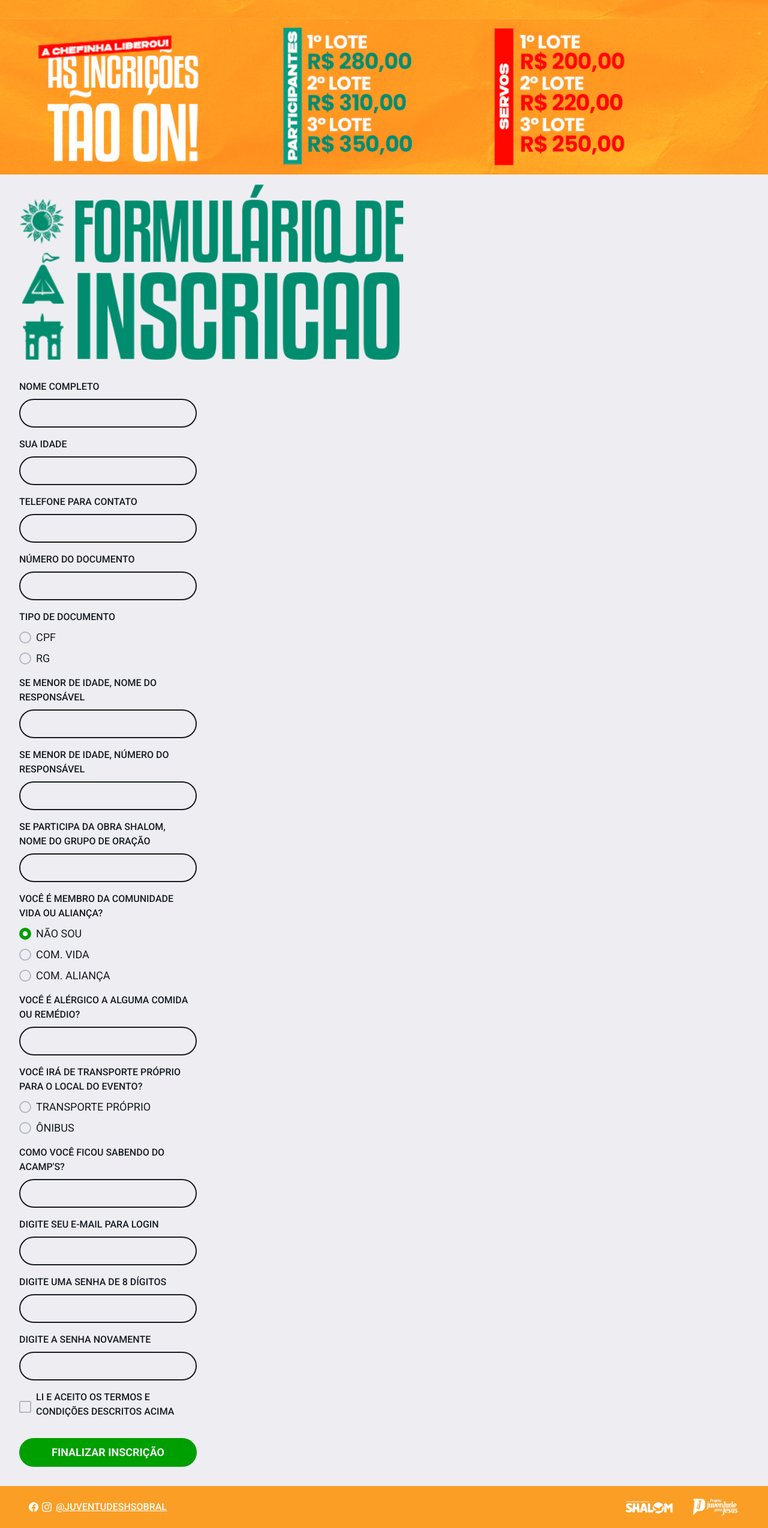
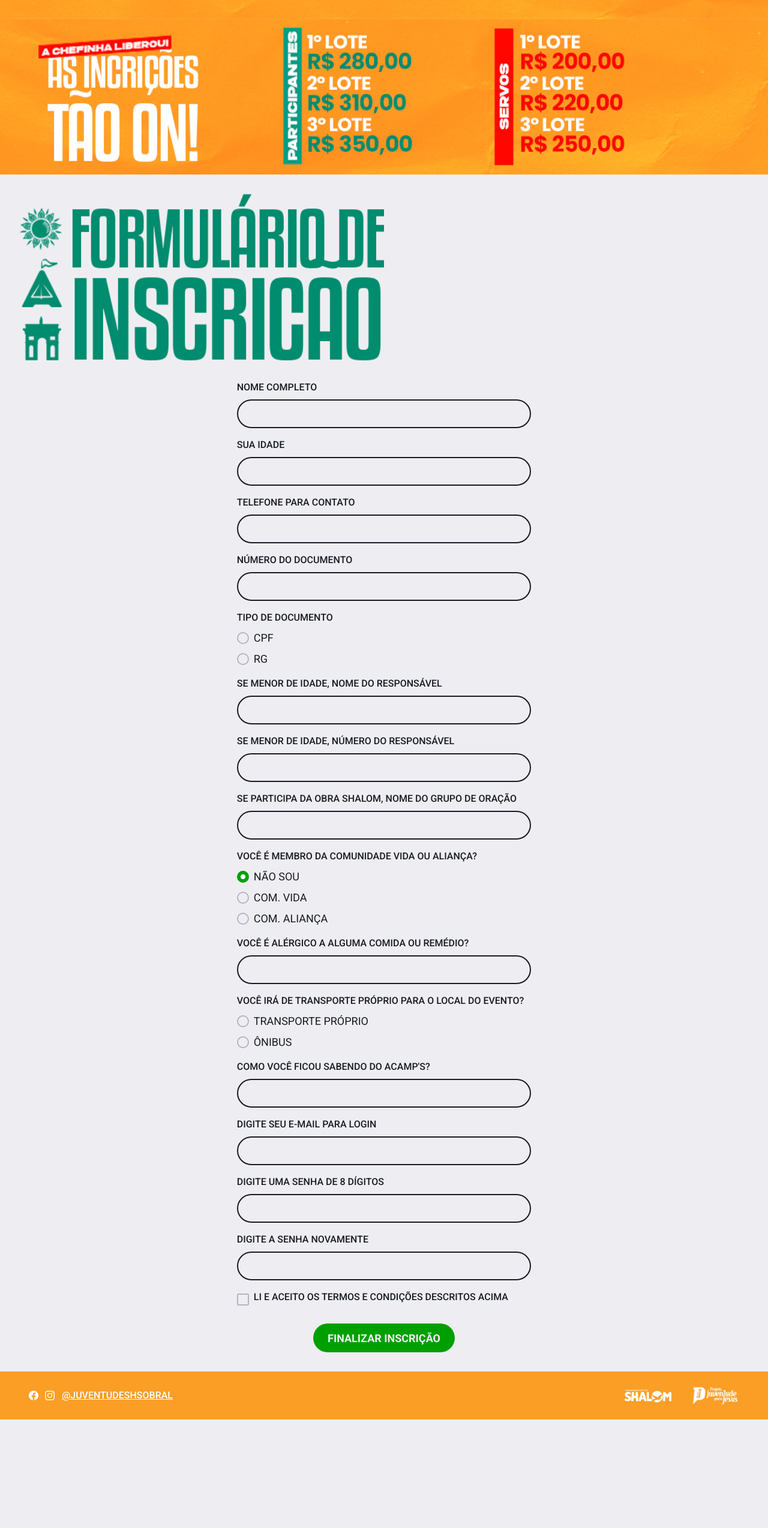
Before and after one commit to kefrenkennedy/shalom-project, a Next.js app: page / in a window 1280 px wide. Shown: the part 1857-4405 px from the top of the page at 60% size. After the commit the page ends 4224 px from the top, so only its background shows below. Built offline with nearby package versions, Linux system fonts and the light colour scheme; no server answers.

Commit message:
style: adjust footer

```diff
--- a/src/components/Footer/index.tsx
+++ b/src/components/Footer/index.tsx
@@ -1,13 +1,14 @@
 import { BsFacebook, BsInstagram } from 'react-icons/bs';
 
-import { Box, Flex, Heading, Image, Link, Text } from '@chakra-ui/react';
-
-import shalomLogo from '../../../public/assets/icone1.png';
-import juventudeJesusLogo from '../../../public/assets/icone2.png';
+import { Flex, Image, Link, Text, useBreakpointValue } from '@chakra-ui/react';
 
 export function Footer() {
+  const showUserName = useBreakpointValue({
+    base: false,
+    md: true,
+  });
+
   return (
-    <>
     <Flex
       textDecoration="underline"
       w="100%"
@@ -17,9 +18,13 @@ export function Footer() {
       px="3rem"
       bgColor="yellow.400"
       color="white"
-        h="70px"
+      h="5rem"
     >
-        <Flex justifyContent="space-between" alignItems="center" w="230px">
+      <Flex
+        justifyContent="space-between"
+        alignItems="center"
+        w={['3rem', '3rem', '15rem']}
+      >
         <Link
           href="https://www.facebook.com/juventudeshalom.sobral"
           target="_blank"
@@ -34,19 +39,20 @@ export function Footer() {
           <BsInstagram />
         </Link>
 
+        {showUserName && (
           <Link
             href="https://www.instagram.com/juventudeshsobral/"
             target="_blank"
           >
             <Text fontWeight="medium">@JUVENTUDESHSOBRAL</Text>
           </Link>
+        )}
       </Flex>
 
-        <Flex justifyContent="space-between" alignItems="center" w="190px">
-          <Image src={shalomLogo.src} alt="Logo Shalom" w="80px" />
-          <Image src={juventudeJesusLogo.src} alt="Juventude" w="80px" />
+      <Flex justifyContent="space-between" alignItems="center" w="12rem">
+        <Image src="/assets/icone1.png" alt="Logo Shalom" w="5rem" />
+        <Image src="/assets/icone2.png" alt="Juventude" w="5rem" />
       </Flex>
     </Flex>
-    </>
   );
 }
--- a/src/pages/index.tsx
+++ b/src/pages/index.tsx
@@ -216,24 +216,26 @@ export default function Home() {
 
       <Image src={lotesImage.src} alt="Acamps Beach Lotes" w="100%" />
 
-      <Image
-        src={formularioImage.src}
-        alt="Acamps Beach Formulario Logo"
-        w="50%"
-        ml="2rem"
-        mt="1rem"
-      />
-
       <Flex
         as="form"
         width="100%"
-        maxWidth={360}
+        // maxWidth={360}
+        justifySelf="center"
+        align="center"
         bg="gray.50"
         p="8"
         borderRadius={8}
         flexDir="column"
         onSubmit={handleSubmit(handleRegister)}
       >
+        <Image
+          src={formularioImage.src}
+          alt="Acamps Beach Formulario Logo"
+          w="50%"
+          mb="2rem"
+          alignSelf="flex-start"
+        />
+
         <Stack spacing="4">
           <Input
             label="NOME COMPLETO"
@@ -278,6 +280,7 @@ export default function Home() {
             error={errors.guardian_phone_number}
             mask="(99) 99999-9999"
           />
+
           <Input
             label="SE PARTICIPA DA OBRA SHALOM, NOME DO GRUPO DE ORAÇÃO"
             {...register('prayer_group')}
```
Lines whose indentation alone changed are shown as unchanged.
